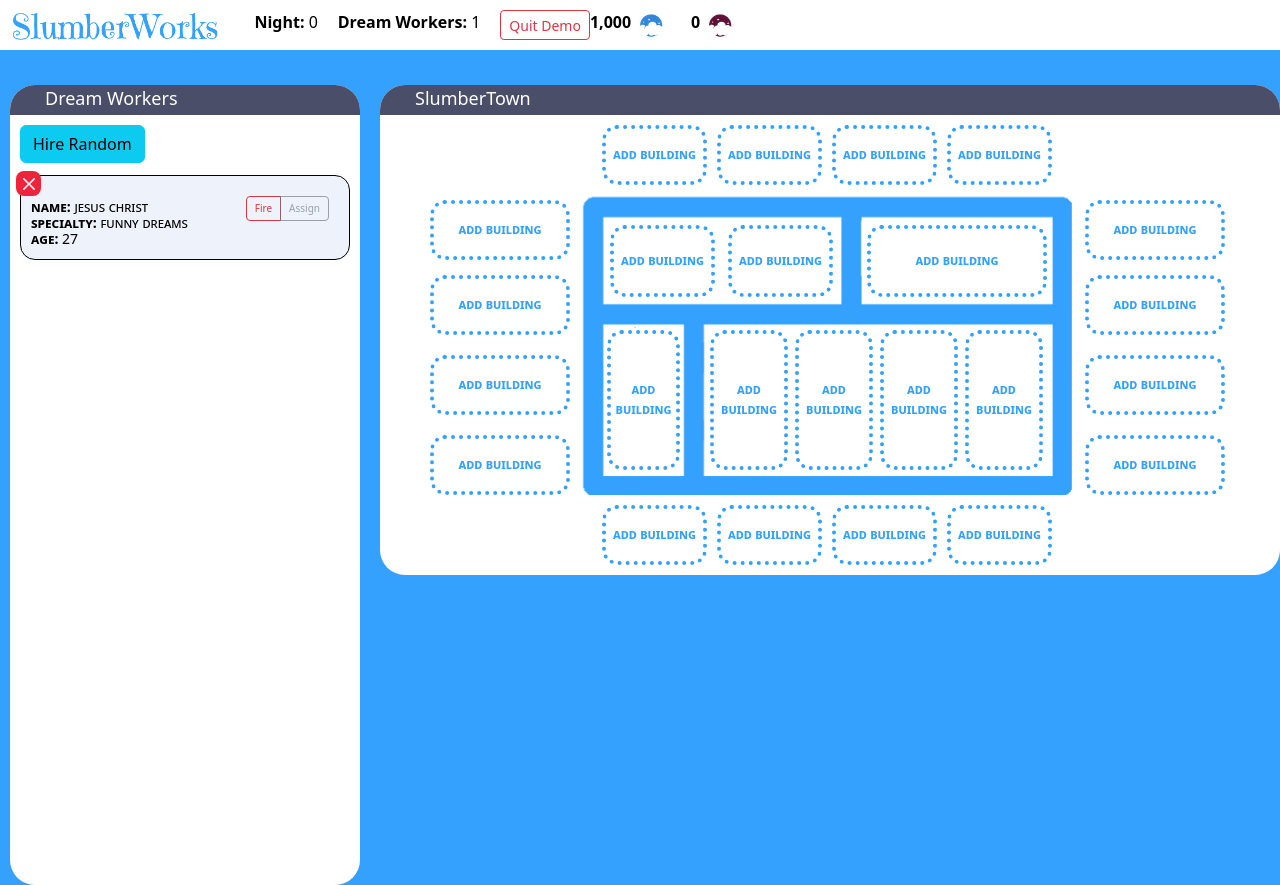
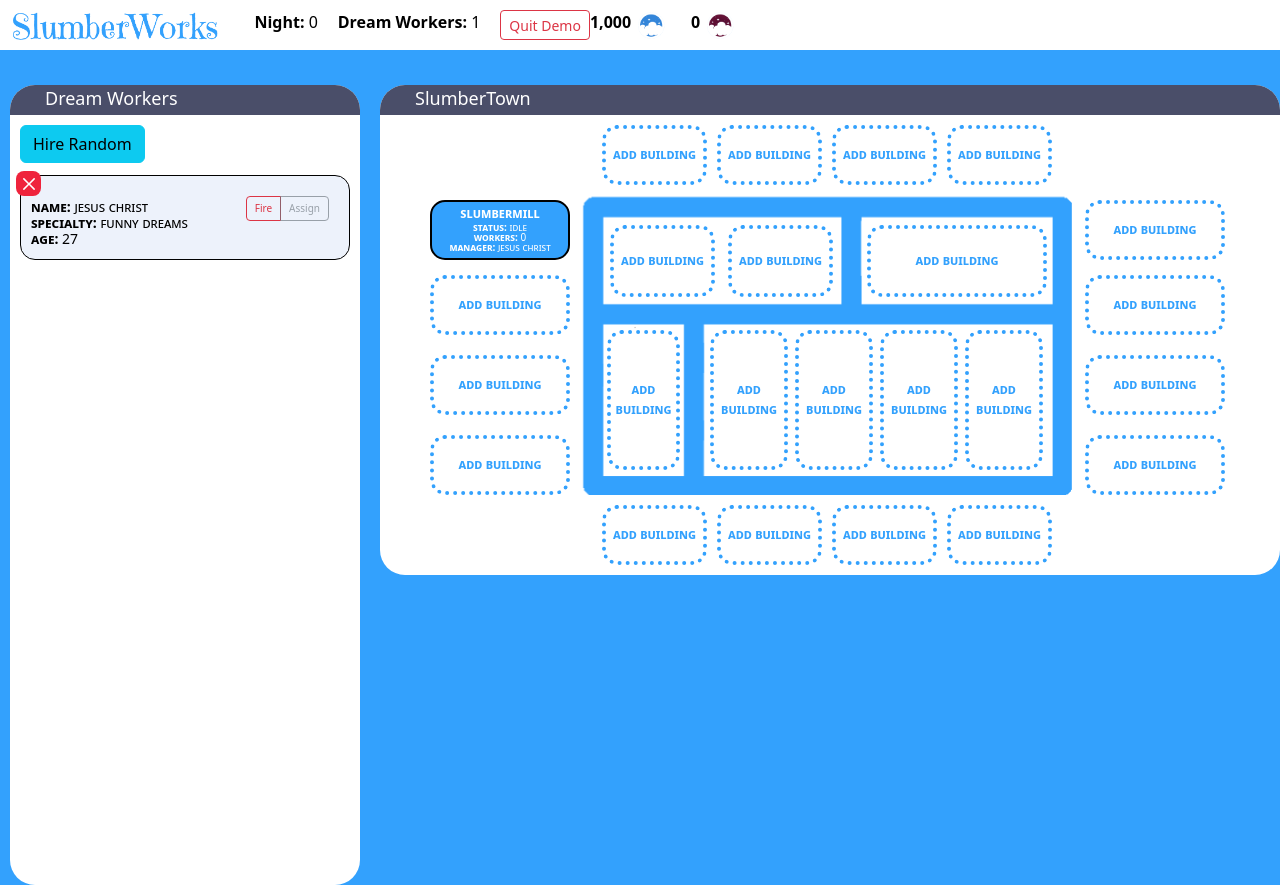
Before and after one commit to Blake14/SlumberWorks, a React (Create React App) app in the folder client/: page /lineup in a window 1280 px wide. Shown: the top 885 px of the page. Built offline with nearby package versions, Linux system fonts and the light colour scheme.

Commit message:
refactor: change one building to SlumberMill

```diff
--- a/client/src/components/game-container/SlumberTown.js
+++ b/client/src/components/game-container/SlumberTown.js
@@ -9,7 +9,7 @@ const SlumberTown = (props) => {
 			alias: 'Slot1',
 			posX: 0,
 			posY: 5,
-			building: 'None',
+			building: 'SlumberMill',
 			active: true,
 			height: 60,
 			width: 140,
```
